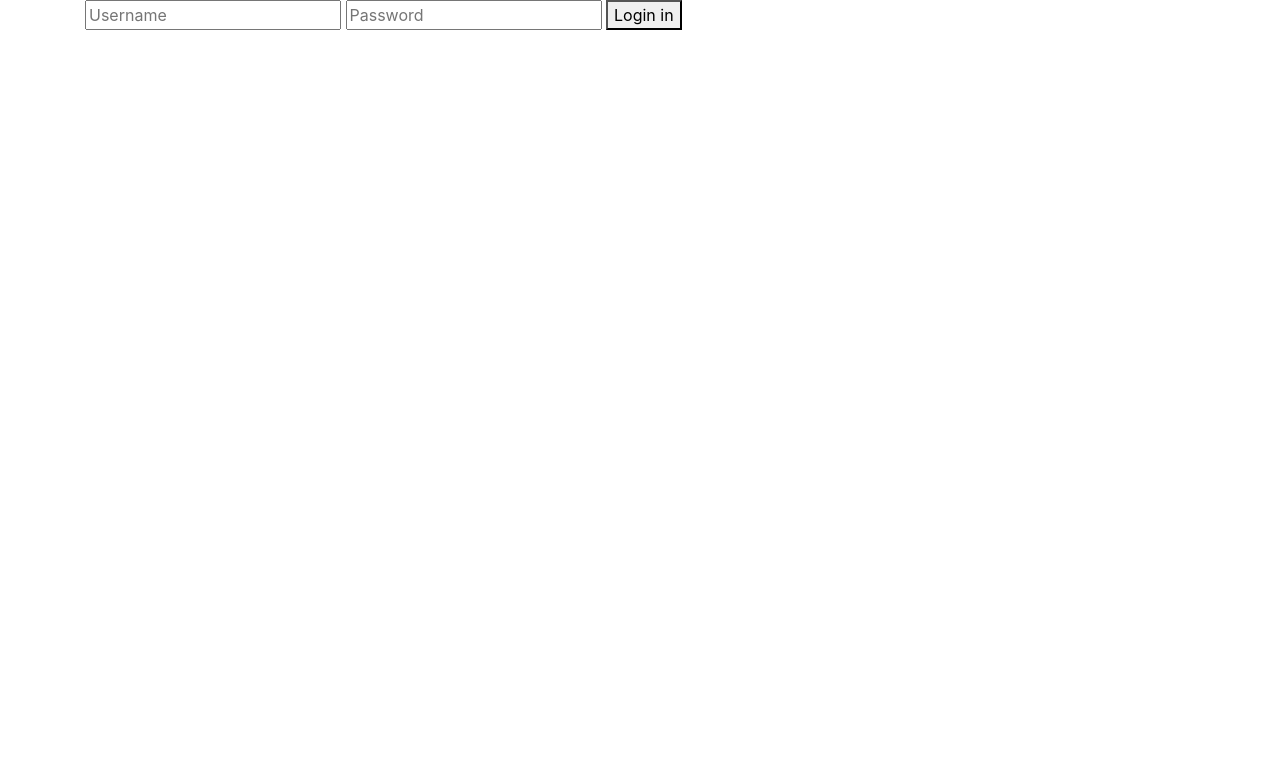
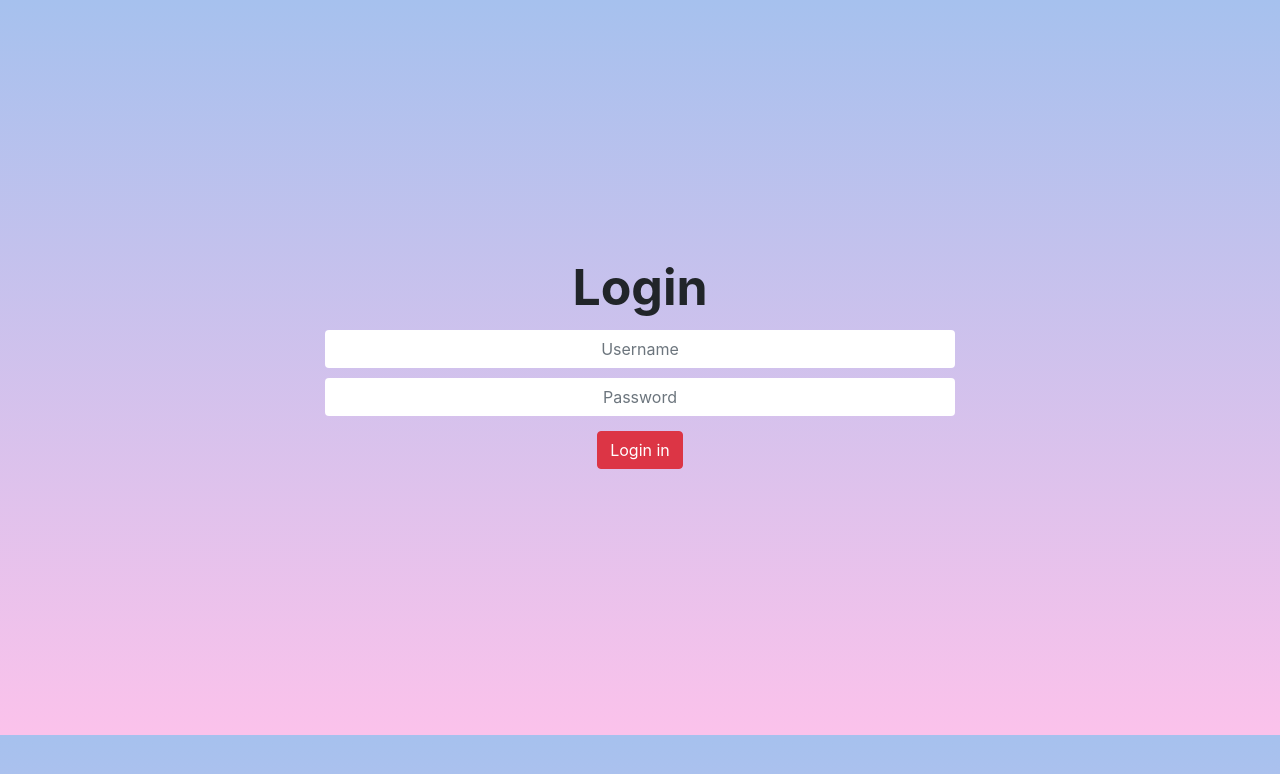
Before and after one commit to SimonCK666/bootstrap_building, a plain HTML site: page sign-in.html in a window 1280 px wide. Drawn offline with nearby package versions, Linux system fonts and the light colour scheme.

Commit message:
'modified'

```diff
--- a/css/sign-up.css
+++ b/css/sign-up.css
@@ -0,0 +1,25 @@
+body {
+    background-image: linear-gradient(to top, #fbc2eb 0%, #a6c1ee 100%);
+    background-size: 100% auto;
+}
+
+.container {
+    padding: 250px;
+    text-align: center;
+}
+
+.container .title {
+    font-size: 50px;
+    font-weight: bold;
+}
+
+.container .item {
+    display: block;
+    padding: 5px;
+    border: none;
+}
+
+.container .login-btn {
+    margin: 10px;
+    border-radius: 6px;
+}
--- a/sign-in.html
+++ b/sign-in.html
@@ -10,10 +10,19 @@
 </head>
 <body>
     <div class="container">
-        <form action="">
-            <input type="text" placeholder="Username">
-            <input type="password" placeholder="Password">
-            <button class="login-btn" type="submit">Login in</button>
+        <form class="form-group" action="">
+            <div class="title">
+                <span class="text-cneter">Login</span>
+            </div>
+            <div class="item">
+                <input style="border: none;" class="form-control text-center" type="text" placeholder="Username">
+            </div>
+            <div class="item">
+                <input style="border: none;" class="form-control text-center" type="password" placeholder="Password">
+            </div>
+            <div class="login-btn">
+                <button class="btn btn-danger" type="submit">Login in</button>
+            </div>
         </form>
     </div>
 </body>
```
